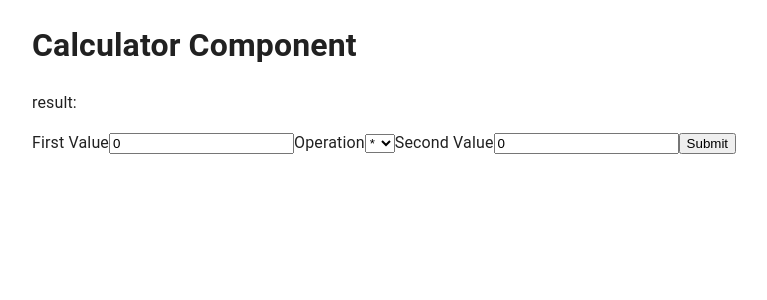
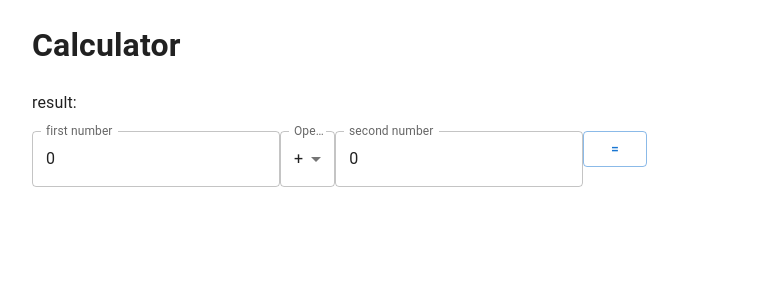
Before and after one commit to MattVaughan-Jones/PracticeProject, a React (Create React App) app in the folder practice-project-ui/: page / in a window 1280 px wide. Shown: the top 300 px of the page, without its empty margins (32-799 px from the left). Built offline with nearby package versions, Linux system fonts and the light colour scheme; no server answers.

Commit message:
update form field and button appearance

```diff
--- a/practice-project-ui/src/Calculator.tsx
+++ b/practice-project-ui/src/Calculator.tsx
@@ -1,4 +1,7 @@
+import TextField from '@mui/material/TextField';
 import Container from '@mui/material/Container';
+import MenuItem from '@mui/material/MenuItem';
+import Button from '@mui/material/Button';
 import { useState } from 'react';
 import * as React from "react";
 import axios from 'axios';
@@ -58,29 +61,32 @@ function Calculator() {
       </head>
       <Container>
         <header>
-          <h1>Calculator Component</h1>
+          <h1>Calculator</h1>
         </header>
-      </Container>
-      <Container>
         <p>result: {result}</p>
-      </Container>
-      <Container>
         <form onSubmit={calculate}>
-          <label>First Value
-            <input type="number" name="firstValue" value={inputs.firstValue} onInput={handleChange}/>
-          </label>
-          <label>Operation
-            <select name="operation">
-              <option value={ Operation.Multiply }>{ Operation.Multiply }</option>
-              <option value={ Operation.Divide }>{ Operation.Divide }</option>
-              <option value={ Operation.Add }>{ Operation.Add }</option>
-              <option value={ Operation.Subtract }>{ Operation.Subtract }</option>
-            </select>
-          </label>
-          <label>Second Value
-            <input type="number" name="secondValue" value={inputs.secondValue} onInput={handleChange}/>
-          </label>
-          <button type="submit">Submit</button>
+          <TextField label="first number" type="number" name="firstValue" value={inputs.firstValue} onInput={handleChange}/>
+          <TextField
+            select
+            label="Operation"
+            name="operation"
+            defaultValue={Operation.Add}
+          >
+            <MenuItem key={Operation.Multiply} value={Operation.Multiply}>
+              {Operation.Multiply}
+            </MenuItem>
+            <MenuItem key={Operation.Divide} value={Operation.Divide}>
+              {Operation.Divide}
+            </MenuItem>
+            <MenuItem key={Operation.Add} value={Operation.Add}>
+              {Operation.Add}
+            </MenuItem>
+            <MenuItem key={Operation.Subtract} value={Operation.Subtract}>
+              {Operation.Subtract}
+            </MenuItem>
+          </TextField>
+          <TextField label="second number" type="number" name="secondValue" value={inputs.secondValue} onInput={handleChange}/>
+          <Button variant="outlined" type="submit">=</Button>
         </form>
       </Container>
     </>
--- a/practice-project-ui/src/theme.ts
+++ b/practice-project-ui/src/theme.ts
@@ -1,17 +1,13 @@
 import { createTheme } from '@mui/material/styles';
-import { red } from '@mui/material/colors';
 
 // A custom theme for this app
 const theme = createTheme({
   palette: {
     primary: {
-      main: '#556cd6',
+      main: '#228B22',
     },
     secondary: {
       main: '#19857b',
-    },
-    error: {
-      main: red.A400,
     },
   },
 });
```
